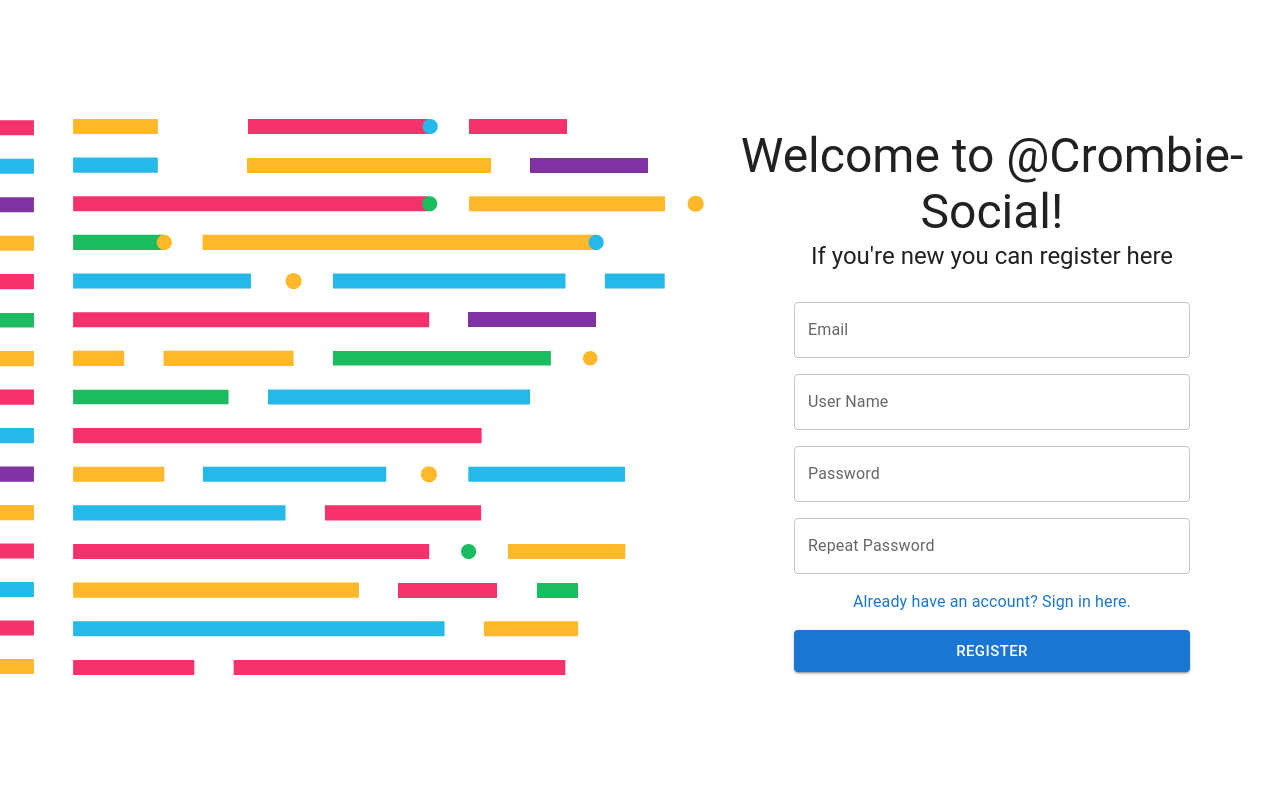
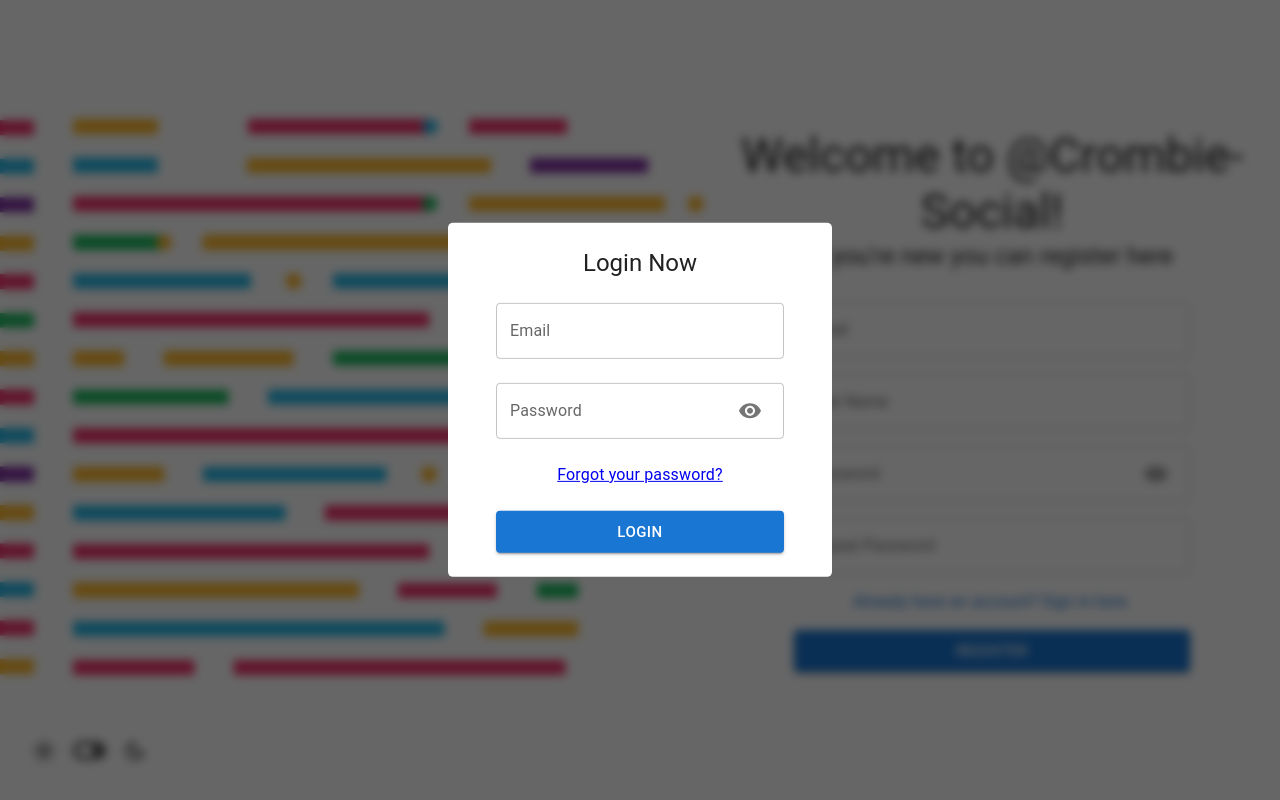
Before and after one commit to Hydorn/crombie-social, a Next.js app: page / in a window 1280 px wide. Both pictures are taken after a click on the element "Already have an account? Sign in here.". Built offline with nearby package versions, Linux system fonts and the light colour scheme.

Commit message:
slight changes to register and login forms, modal and toggle components added

```diff
--- a/components/LoginForm/index.tsx
+++ b/components/LoginForm/index.tsx
@@ -1,4 +1,124 @@
+import { Visibility, VisibilityOff } from "@mui/icons-material";
+import {
+  Button,
+  Container,
+  IconButton,
+  InputAdornment,
+  Stack,
+  TextField,
+  Typography,
+} from "@mui/material";
+import Link from "next/link";
+import { useState } from "react";
+import { SubmitHandler, useForm } from "react-hook-form";
+
+type LoginFormType = {
+  email: string;
+  password: string;
+};
+
 const LoginForm = () => {
-  return <></>;
+  // Password visibility
+  const [showPassword, setShowPassword] = useState(false);
+  const handleShowPassword = () => {
+    setShowPassword(!showPassword);
+  };
+
+  // Form Functions
+  const {
+    register,
+    formState: { errors },
+    handleSubmit,
+  } = useForm<LoginFormType>();
+
+  const onSubmit: SubmitHandler<LoginFormType> = (data) => {
+    console.log(data);
+  };
+
+  return (
+    <Stack
+      sx={{
+        backgroundColor: "#fff",
+        width: { xs: "100%", sm: "70%", lg: "30%" },
+        position: "absolute",
+        top: "50%",
+        left: "50%",
+        transform: "translate(-50%,-50%)",
+        borderRadius: { sm: "5px" },
+      }}
+    >
+      <Container maxWidth="xs">
+        <Stack
+          component={"form"}
+          onSubmit={handleSubmit(onSubmit)}
+          gap={3}
+          p={3}
+          minHeight="xl"
+        >
+          <Stack>
+            <Typography align="center" variant="h5" component="h3">
+              Login Now
+            </Typography>
+          </Stack>
+          <TextField
+            variant="outlined"
+            type="text"
+            label="Email"
+            {...register("email", {
+              required: {
+                value: true,
+                message: "This field is required",
+              },
+              pattern: {
+                value: /^[\w-\.]+@([\w-]+\.)+[\w-]{2,4}$/,
+                message: "You need a valid email",
+              },
+            })}
+            error={Boolean(errors.email?.message)}
+            helperText={errors.email?.message}
+          />
+          <TextField
+            variant="outlined"
+            label="Password"
+            {...register("password", {
+              required: {
+                value: true,
+                message: "This field is required",
+              },
+              maxLength: {
+                value: 15,
+                message: "Your password can't exceed 15 characters",
+              },
+              minLength: {
+                value: 5,
+                message: "Your password must have at least 5 characters",
+              },
+            })}
+            error={Boolean(errors.password?.message)}
+            helperText={errors.password?.message}
+            type={showPassword ? "text" : "password"}
+            InputProps={{
+              endAdornment: (
+                <InputAdornment position="end">
+                  <IconButton
+                    aria-label="toggle password visibility"
+                    onClick={handleShowPassword}
+                  >
+                    {showPassword ? <VisibilityOff /> : <Visibility />}
+                  </IconButton>
+                </InputAdornment>
+              ),
+            }}
+          />
+          <Typography textAlign="center">
+            <Link href={"/recover"}>Forgot your password?</Link>
+          </Typography>
+          <Button size="large" type="submit" variant="contained">
+            Login
+          </Button>
+        </Stack>
+      </Container>
+    </Stack>
+  );
 };
 export default LoginForm;
--- /dev/null
+++ b/components/Modal/index.tsx
@@ -0,0 +1,19 @@
+import styles from "./styles.module.css";
+
+type ModalProps = {
+  children: React.ReactNode;
+  handleModal: Function;
+};
+const Modal: React.FC<ModalProps> = ({ children, handleModal }) => {
+  const onClose = () => {
+    handleModal((prev: boolean) => !prev);
+  };
+  return (
+    <div className={styles.modal}>
+      <div className={styles.modal_window} onClick={onClose} />
+      <div className={styles.modal_container}>{children}</div>
+    </div>
+  );
+};
+
+export default Modal;
--- /dev/null
+++ b/components/Modal/styles.module.css
@@ -0,0 +1,32 @@
+.modal {
+  position: fixed;
+  width: 100vw;
+  height: 100vh;
+  top: 0;
+  left: 0;
+  z-index: 10;
+  cursor: pointer;
+  background-color: #00000099;
+  backdrop-filter: blur(5px);
+  display: flex;
+  justify-content: center;
+  align-items: center;
+}
+.modal_window {
+  position: fixed;
+  top: 0;
+  left: 0;
+  width: 100vw;
+  height: 100vh;
+}
+.modal_container {
+  background-color: #fff;
+  width: 30rem;
+  border-radius: 5px;
+}
+
+@media (max-width: 500px) {
+  .modal_container {
+    width: 100vw;
+  }
+}
--- a/components/RegisterForm/index.tsx
+++ b/components/RegisterForm/index.tsx
@@ -1,12 +1,18 @@
+import { Visibility, VisibilityOff } from "@mui/icons-material";
 import {
   Button,
   Container,
+  IconButton,
+  InputAdornment,
   Link,
   Stack,
   TextField,
   Typography,
 } from "@mui/material";
+import { useState } from "react";
 import { useForm, SubmitHandler } from "react-hook-form";
+import LoginForm from "../LoginForm";
+import Modal from "../Modal";
 
 type RegisterFormType = {
   email: string;
@@ -16,20 +22,46 @@ type RegisterFormType = {
 };
 
 const RegisterForm = () => {
+  // Password visibility
+  const [showPassword, setShowPassword] = useState(false);
+  const handleShowPassword = () => {
+    setShowPassword(!showPassword);
+  };
+
+  // Modal state and handler
+  const [modal, setModal] = useState(false);
+  const handleModal = () => {
+    setModal(!modal);
+  };
+
+  // Register form functions
   const {
     register,
     formState: { errors },
+    setError,
     handleSubmit,
   } = useForm<RegisterFormType>();
+
   const onSubmit: SubmitHandler<RegisterFormType> = (data) => {
+    if (data.password !== data.repeatPassword) {
+      setError("repeatPassword", { message: "Passwords do not match" });
+      return;
+    }
     console.log(data);
   };
 
-  const handleModal = () => {
-    console.log("gola padre");
-  };
+  // Component Return
   return (
     <>
+      {/*Modal Start*/}
+      {modal && (
+        <Modal handleModal={handleModal}>
+          <LoginForm />
+        </Modal>
+      )}
+
+      {/*Component Start*/}
+
       <Stack>
         <Typography align="center" variant="h3" component="h2">
           Welcome to @Crombie-Social!
@@ -86,7 +118,7 @@ const RegisterForm = () => {
           />
           <TextField
             variant="outlined"
-            type="password"
+            type={showPassword ? "text" : "password"}
             label="Password"
             {...register("password", {
               required: {
@@ -104,10 +136,21 @@ const RegisterForm = () => {
             })}
             error={Boolean(errors.password?.message)}
             helperText={errors.password?.message}
+            InputProps={{
+              endAdornment: (
+                <InputAdornment position="end">
+                  <IconButton
+                    aria-label="toggle password visibility"
+                    onClick={handleShowPassword}
+                  >
+                    {showPassword ? <VisibilityOff /> : <Visibility />}
+                  </IconButton>
+                </InputAdornment>
+              ),
+            }}
           />
           <TextField
             variant="outlined"
-            type="password"
             label="Repeat Password"
             {...register("repeatPassword", {
               required: {
@@ -117,6 +160,7 @@ const RegisterForm = () => {
             })}
             error={Boolean(errors.repeatPassword?.message)}
             helperText={errors.repeatPassword?.message}
+            type={showPassword ? "text" : "password"}
           />
 
           <Link
--- /dev/null
+++ b/components/ThemeToggle/index.tsx
@@ -0,0 +1,38 @@
+import {
+  DarkModeOutlined,
+  LightModeOutlined,
+  ToggleOffOutlined,
+  ToggleOnOutlined,
+} from "@mui/icons-material";
+import { Stack } from "@mui/material";
+import { useState } from "react";
+
+const ThemeToggle = () => {
+  const [darkTheme, setDarkTheme] = useState(false);
+  const handleTheme = () => {
+    setDarkTheme(!darkTheme);
+  };
+  return (
+    <Stack
+      component={"div"}
+      onClick={handleTheme}
+      sx={{ position: "absolute", bottom: "0", left: "0" }}
+      marginBottom={4}
+      marginLeft={4}
+      flexDirection="row"
+      alignItems="center"
+      gap={2}
+    >
+      <>
+        <LightModeOutlined fontSize="medium" sx={{ cursor: "pointer" }} />
+        {darkTheme ? (
+          <ToggleOffOutlined fontSize="large" sx={{ cursor: "pointer" }} />
+        ) : (
+          <ToggleOnOutlined fontSize="large" sx={{ cursor: "pointer" }} />
+        )}
+        <DarkModeOutlined fontSize="medium" sx={{ cursor: "pointer" }} />
+      </>
+    </Stack>
+  );
+};
+export default ThemeToggle;
--- a/package.json
+++ b/package.json
@@ -25,6 +25,7 @@
     "react": "18.2.0",
     "react-dom": "18.2.0",
     "react-hook-form": "^7.43.1",
+    "react-hot-toast": "^2.4.0",
     "typescript": "4.9.5"
   }
 }
--- a/pages/_app.tsx
+++ b/pages/_app.tsx
@@ -1,3 +1,4 @@
+import ThemeToggle from "@/components/ThemeToggle";
 import { CssBaseline } from "@mui/material";
 import type { AppProps } from "next/app";
 
@@ -6,6 +7,7 @@ export default function App({ Component, pageProps }: AppProps) {
     <>
       <CssBaseline />
       <Component {...pageProps} />
+      <ThemeToggle />
     </>
   );
 }
```
Also changed, not shown: 1 other file (tests, documents, lock files or other folders).
